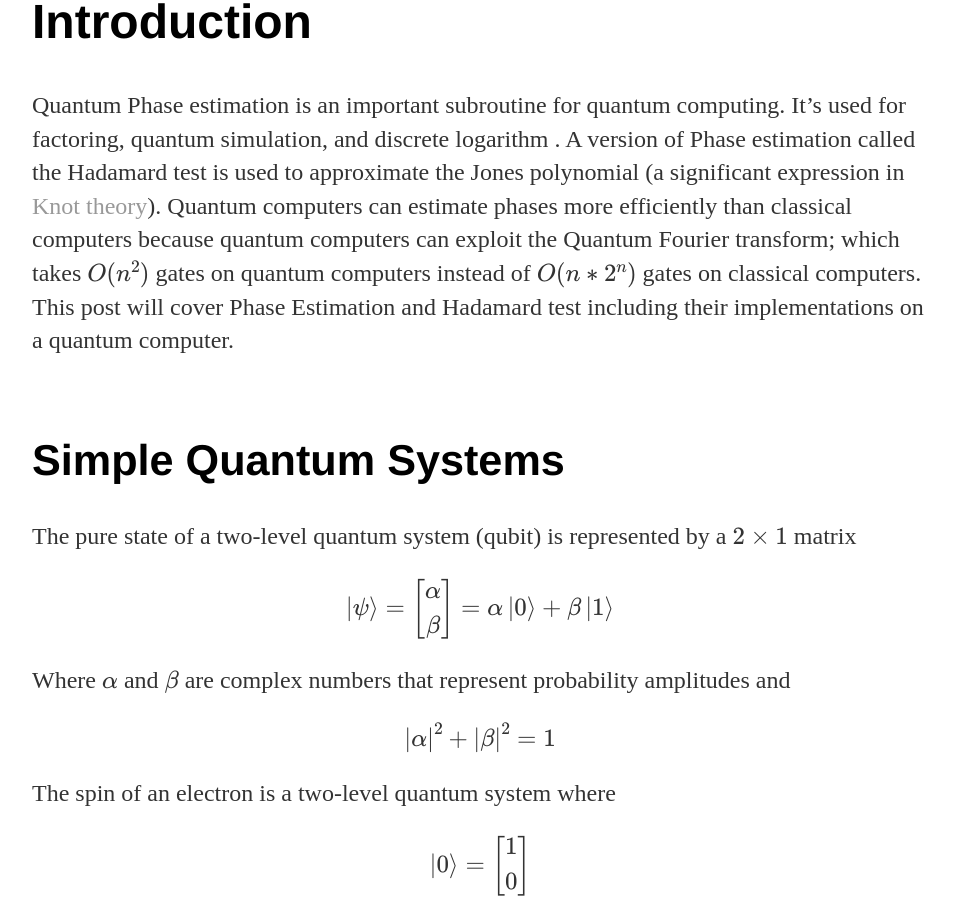
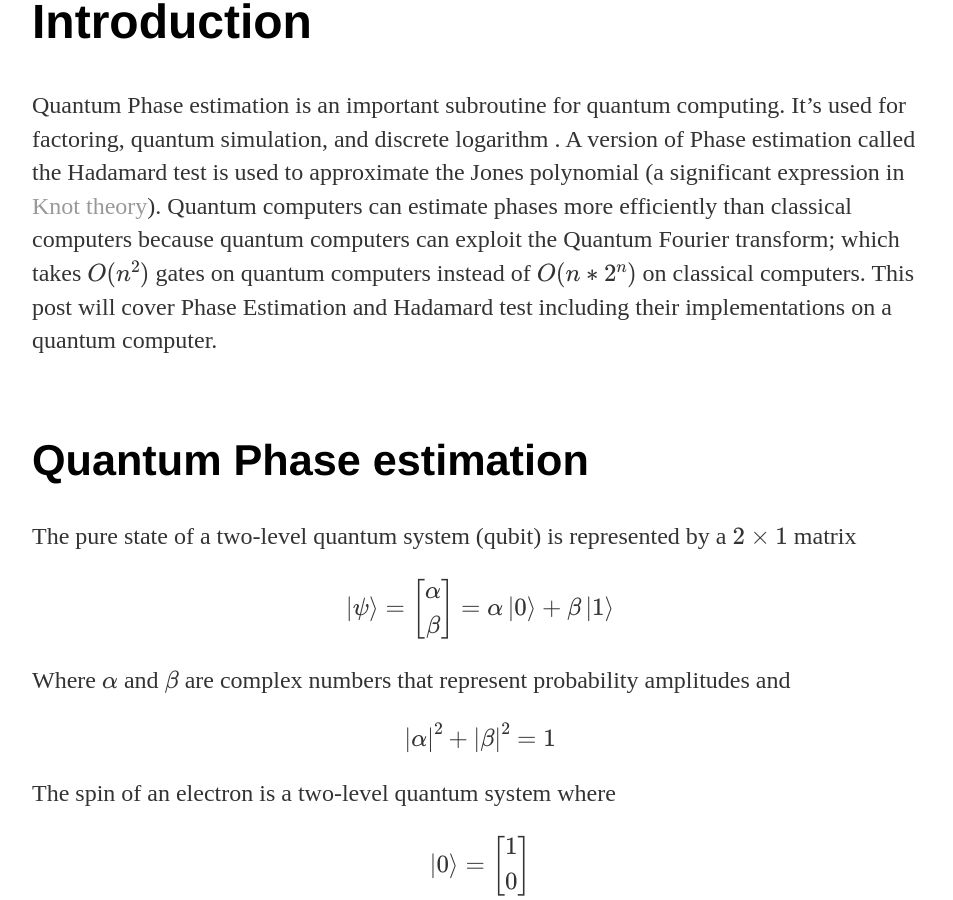
Before and after one commit to vtomole/vtomole.github.io, a Jekyll site: the page built from _posts/2018-05-20-PEA.html, in a window 1280 px wide and 900 px high, scrolled down 336 px. Shown: the whole window, without its empty margins (160-1113 px from the left). Built offline with Jekyll 4.4.1, drawn with Linux system fonts in a browser that asks for light colours; formulas are drawn with MathJax 3.

Commit message:
add second label

```diff
--- a/_posts/2018-05-20-PEA.html
+++ b/_posts/2018-05-20-PEA.html
@@ -5,13 +5,13 @@
 ---
   <section>
 <h1>Introduction</h1>
-<p>Quantum Phase estimation is an important subroutine for quantum computing. It’s used for factoring, quantum simulation, and discrete logarithm . A version of Phase estimation called the Hadamard test is used to approximate the Jones polynomial (a significant expression in <a href = "https://en.wikipedia.org/wiki/Knot_theory">Knot theory</a>). Quantum computers can estimate phases more efficiently than classical computers because quantum computers can exploit the Quantum Fourier transform; which takes $O(n^2)$ gates on quantum computers instead of $O(n*2^n)$ gates on classical computers. This post will cover Phase Estimation and Hadamard test including their implementations on a quantum computer.</p>
+<p>Quantum Phase estimation is an important subroutine for quantum computing. It’s used for factoring, quantum simulation, and discrete logarithm . A version of Phase estimation called the Hadamard test is used to approximate the Jones polynomial (a significant expression in <a href = "https://en.wikipedia.org/wiki/Knot_theory">Knot theory</a>). Quantum computers can estimate phases more efficiently than classical computers because quantum computers can exploit the Quantum Fourier transform; which takes $O(n^2)$ gates on quantum computers instead of $O(n*2^n)$ on classical computers. This post will cover Phase Estimation and Hadamard test including their implementations on a quantum computer.</p>
 <section/>
 
   <section>
     $\newcommand{\ket}[1]{\left|{#1}\right\rangle}$
 
-    <h2>Simple Quantum Systems</h2>
+    <h2>Quantum Phase estimation</h2>
 <p>The pure state of a two-level quantum system (qubit) is represented by a $2\times1$ matrix
 \begin{align}
 \ket{\psi} = \begin{bmatrix}
```
